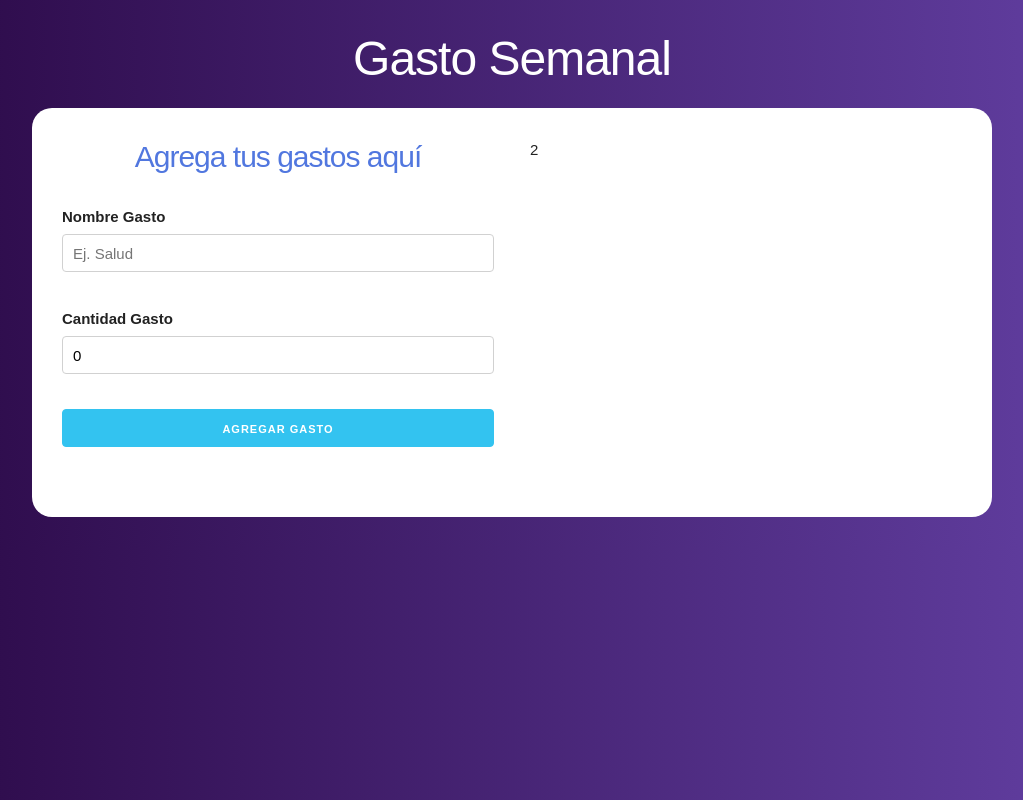
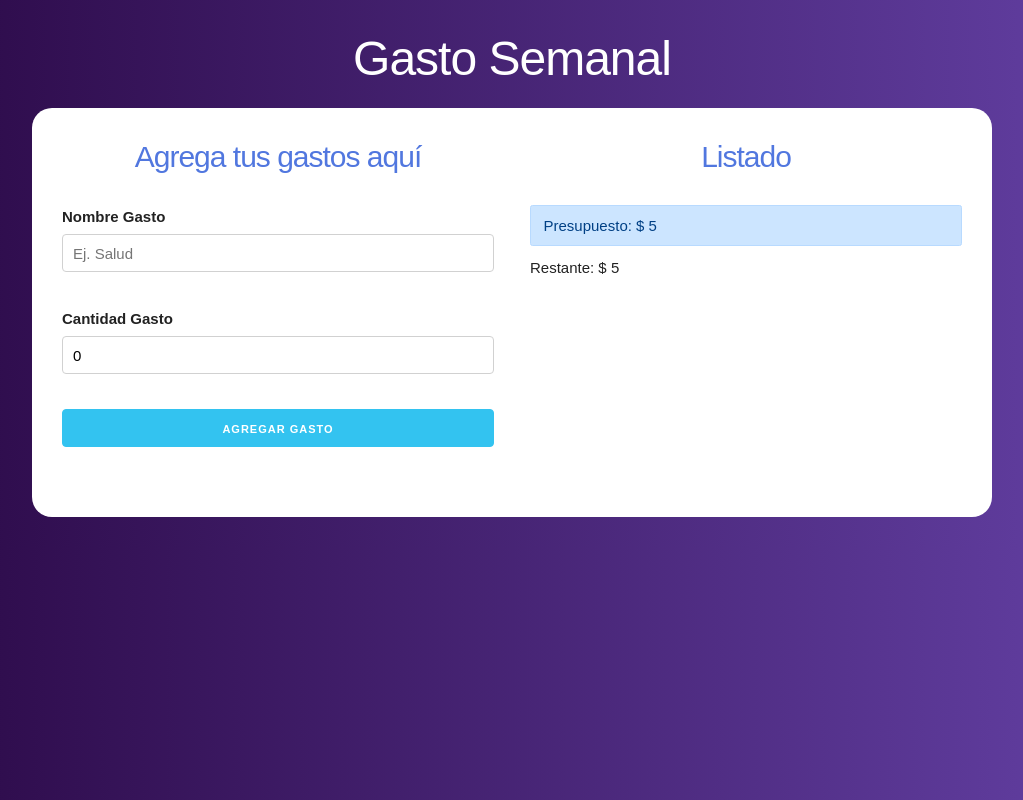
Before and after one commit to DieCau/presupuesto-app, a React (Create React App) app: page / in a window 1280 px wide. Both pictures are taken after typing "5" into the empty fields and a click on the input "Definir Presupuesto". Shown: the whole page, without its empty margins (128-1151 px from the left). Built offline with nearby package versions, Linux system fonts and the light colour scheme.

Commit message:
Se creo Gasto, Listado, ControlPresupuesto y helpers

```diff
--- a/src/App.js
+++ b/src/App.js
@@ -1,46 +1,75 @@
-import React, { useState } from 'react';
+import React, { useEffect, useState } from 'react';
+import ControlPresupuesto from './components/ControlPresupuesto';
 import Formulario from './components/Formulario';
-import Pregunta from "./components/Pregunta";
+import Listado from './components/Listado';
+import Pregunta from './components/Pregunta';
 
 function App() {
+  // Definir un state
+  const [presupuesto, setPresupuesto] = useState(0);
+  const [restante, setRestante] = useState(0);
+  const [mostrarpregunta, setPregunta] = useState(true);
+  const [gastos, setGastos] = useState([]);
+  const [gasto, setGasto] = useState({});
+  const [ creargasto, setCrearGasto ] = useState(false);
 
-    // Definir un state
-    const [ presupuesto, setPresupuesto ] = useState(0);
-    const [ restante, setRestante ] = useState(0);
-    const [ mostrarpregunta, setPregunta ] = useState(true);
+  // UseEffect que actualiza el restante
+
+  useEffect(() => {
+    if(creargasto) {
+
+      // agrega el nuevo presupuesto
+      setGastos([
+        ...gastos,
+        gasto
+      ]);
+
+
+      // resta el presupuesto actual
+      const presupuestoRestante = restante - gasto.cantidad;
+      setRestante(presupuestoRestante);
+
+      // resetear a false
+      setCrearGasto(false)
+    }
+
+  }, [gasto]);
 
 
   return (
-
     <div className="container">
       <header>
         <h1>Gasto Semanal</h1>
 
         <div className="contenido-principal contenido">
-
           {/* carga condicional de un componente   */}
-            { mostrarpregunta ?
-              (
+          {mostrarpregunta ? (
             <Pregunta
-                    setPresupuesto = {setPresupuesto}
-                    setRestante    = {setRestante}
-                    setPregunta    = {setPregunta}
+              setPresupuesto={setPresupuesto}
+              setRestante={setRestante}
+              setPregunta={setPregunta}
             />
-
           ) : (
-
             <div className="row">
               <div className="one-half column">
-                      <Formulario />
+                <Formulario
+                  setGasto={setGasto}
+                  setCrearGasto={setCrearGasto}
+                />
               </div>
 
               <div className="one-half column">
-                      2
+                <Listado
+                  gastos={gastos}
+                />
+
+                <ControlPresupuesto
+                  presupuesto={presupuesto}
+                  restante={restante}
+                />
               </div>
             </div>
-              )
-            }
-
+          )}
         </div>
       </header>
     </div>
--- /dev/null
+++ b/src/components/ControlPresupuesto.js
@@ -0,0 +1,19 @@
+import React, { Fragment } from 'react';
+import { revisarPresupuesto } from '../helpers';
+;
+
+
+const ControlPresupuesto = ({ presupuesto, restante }) => {
+  return (
+      <Fragment>
+          <div className="alert alert-primary">
+            Presupuesto: $ {presupuesto}
+          </div>
+          <div className={revisarPresupuesto}>
+            Restante: $ {restante}
+          </div>
+      </Fragment>
+  );
+};
+
+export default ControlPresupuesto;
--- a/src/components/Formulario.js
+++ b/src/components/Formulario.js
@@ -2,7 +2,7 @@
 import Error from './Error';
 import shortid from 'shortid';
 
-const Formulario = () => {
+const Formulario = ({setGasto, setCrearGasto}) => {
 
   const [ nombre, setNombre ] = useState('');
   const [ cantidad, setCantidad ]= useState(0);
@@ -28,14 +28,13 @@
           id: shortid.generate()
       }
 
-      console.log(gasto);
-
       // pasar el gasto al componente principal
+      setGasto(gasto);
+      setCrearGasto(true);
 
       // resetear el form
-
-
-
+      setNombre('');
+      setCantidad(0);
 
   }
 
--- /dev/null
+++ b/src/components/Gasto.js
@@ -0,0 +1,13 @@
+import React from 'react';
+
+const Gasto = ({gasto}) => (
+    <li className='gastos'>
+        <p>
+            {gasto.nombre}
+            <span className='gasto'>$ { gasto.cantidad }</span>
+        </p>
+    </li>
+
+);
+
+export default Gasto;
--- /dev/null
+++ b/src/components/Listado.js
@@ -0,0 +1,18 @@
+import React from 'react';
+import Gasto from './Gasto';
+
+const Listado = ({ gastos }) => (
+    <div className="gastos-realizados">
+        <h2>Listado</h2>
+        {
+            gastos.map( gasto => (
+               <Gasto
+                    key={gasto.id}
+                    gasto = {gasto}
+               />
+            ))
+        }
+    </div>
+);
+
+export default Listado;
--- /dev/null
+++ b/src/helpers.js
@@ -0,0 +1,14 @@
+export const revisarPresupuesto = (presupuesto, restante) => {
+    let clase;
+
+    if( (presupuesto / 4) > restante ){
+        clase = 'alert alert-danger';
+    } else if( (presupuesto / 2) > restante ){
+        clase = 'alert alert-warning'
+    } else {
+        clase = 'alert alert-success'
+    }
+
+    return clase;
+
+}
```
Lines whose indentation alone changed are shown as unchanged.
